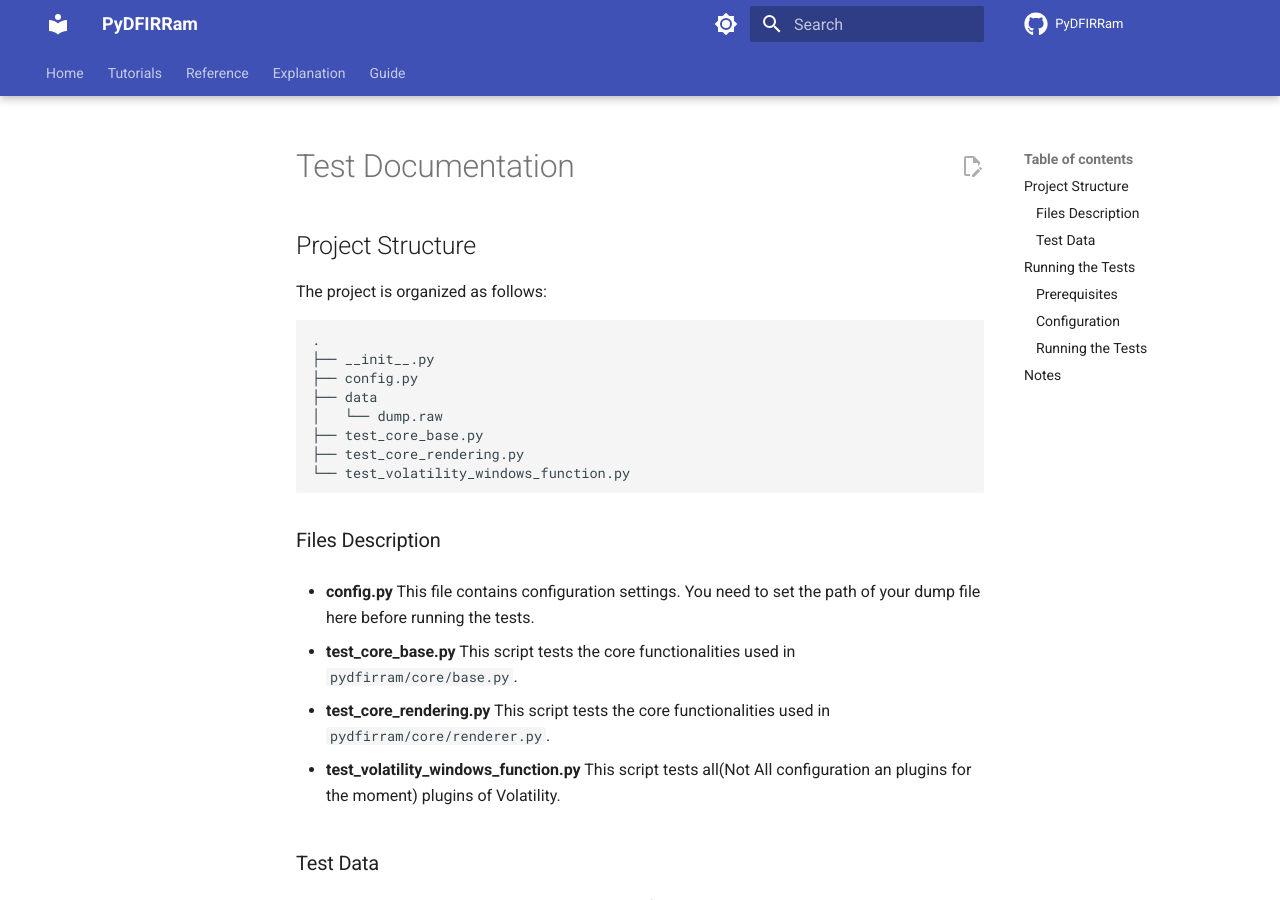
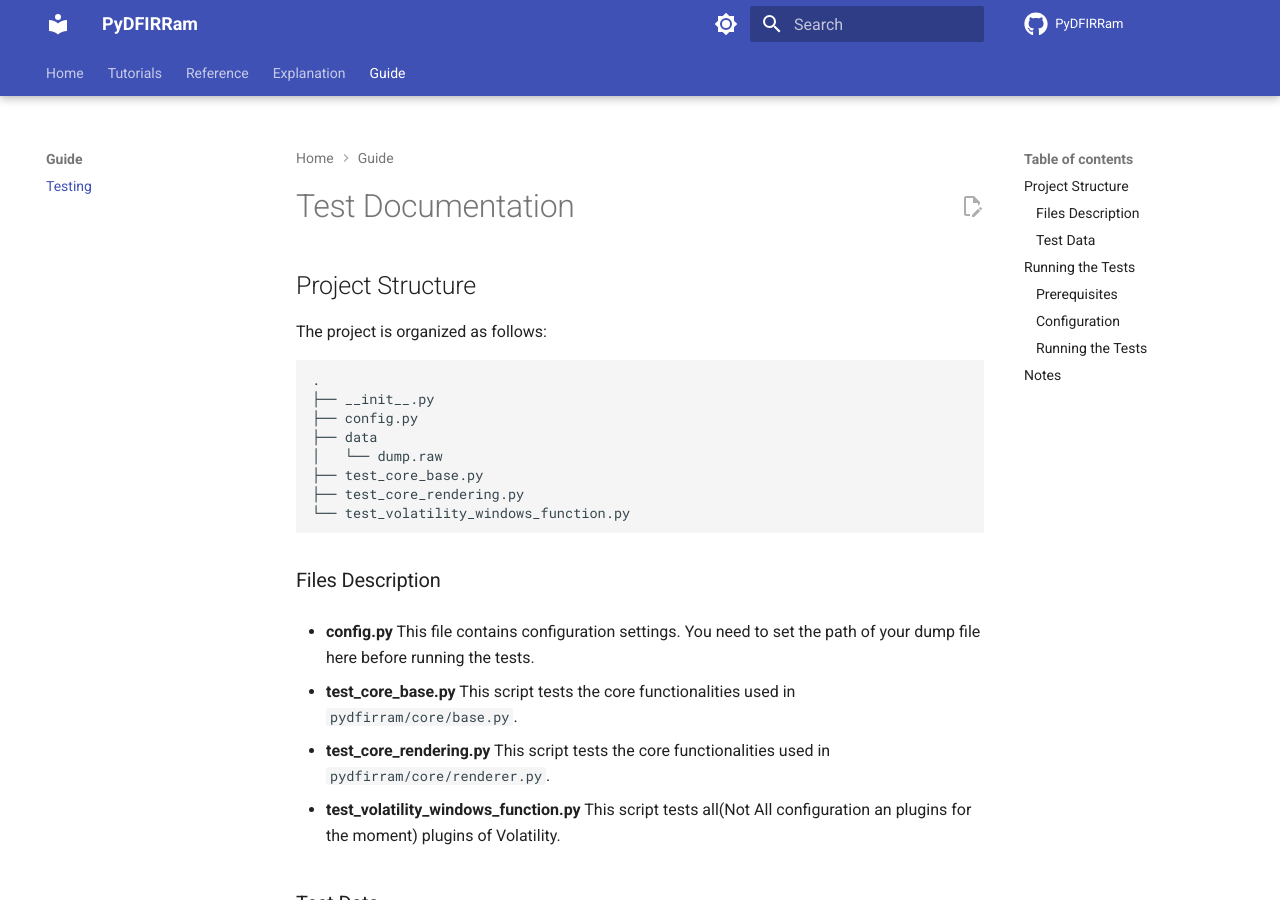
Before and after one commit to PyDFIR/pyDFIRRam, an MkDocs documentation site: the page built from docs/guide/test.md, in a window 1280 px wide and 900 px high. Built offline with MkDocs 1.6.1 and Material for MkDocs 9.7.7, drawn with Linux system fonts in a browser that asks for light colours; comment, search, counter and statistics services are not loaded; the version menu is left out; some of the changed lines change nothing that is shown.

Commit message:
fix: typo

```diff
--- a/mkdocs.yml
+++ b/mkdocs.yml
@@ -69,7 +69,7 @@ nav:
   - Explanation:
     - Explanation : explanation/explanation.md
   - Guide:
-    - Testing : guide/guide.md
+    - Testing : guide/test.md
 
 
 extra:
```
